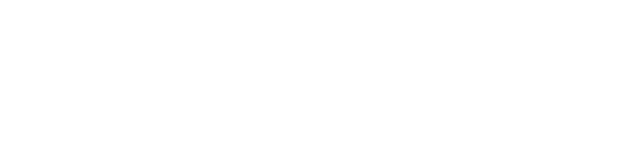
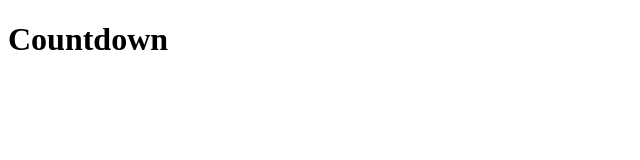
Before and after one commit to eoussama/countdown-landing-page, a plain HTML site: page index.html in a window 1280 px wide. Shown: the whole page, without its empty margins (0-640 px from the left). Drawn offline with Linux system fonts and the light colour scheme.

Commit message:
Project initialized

```diff
--- a/index.html
+++ b/index.html
@@ -8,19 +8,16 @@
         <meta name="description" content="A simple live countdown landing page template, completely free of charge.">
         <meta name="keywords" content="landing-page, web template, countdown">
 
-
-
-
-        <link rel="shortcut icon" type="image/png" href="images/">
+        <link rel="shortcut icon" type="image/png" href="images/favicon">
         <link rel="stylesheet" type="text/css" href="styles/main.css">
 
         <title>Countdown</title>
     </head>
 
     <body>
-
-
-
+        <main>
+            <h1>Countdown</h1>
+        </main>
 
         <script type="text/javascript" src="scripts/main.js"></script>
     </body>
--- a/styles/main.css
+++ b/styles/main.css
@@ -1 +1 @@
-/* Eoussama by EOussama */
+main { padding: 50 60px; }
```
Also changed, not shown: images/bg.jpg (added), images/favicon.png (added), 1 other file.
